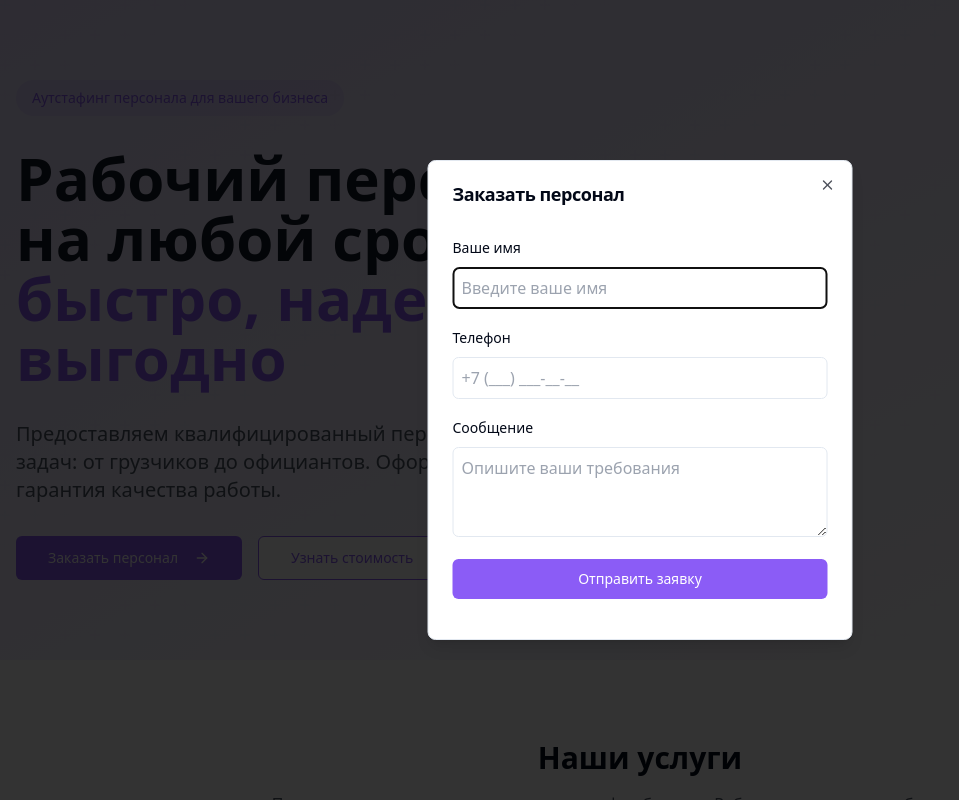
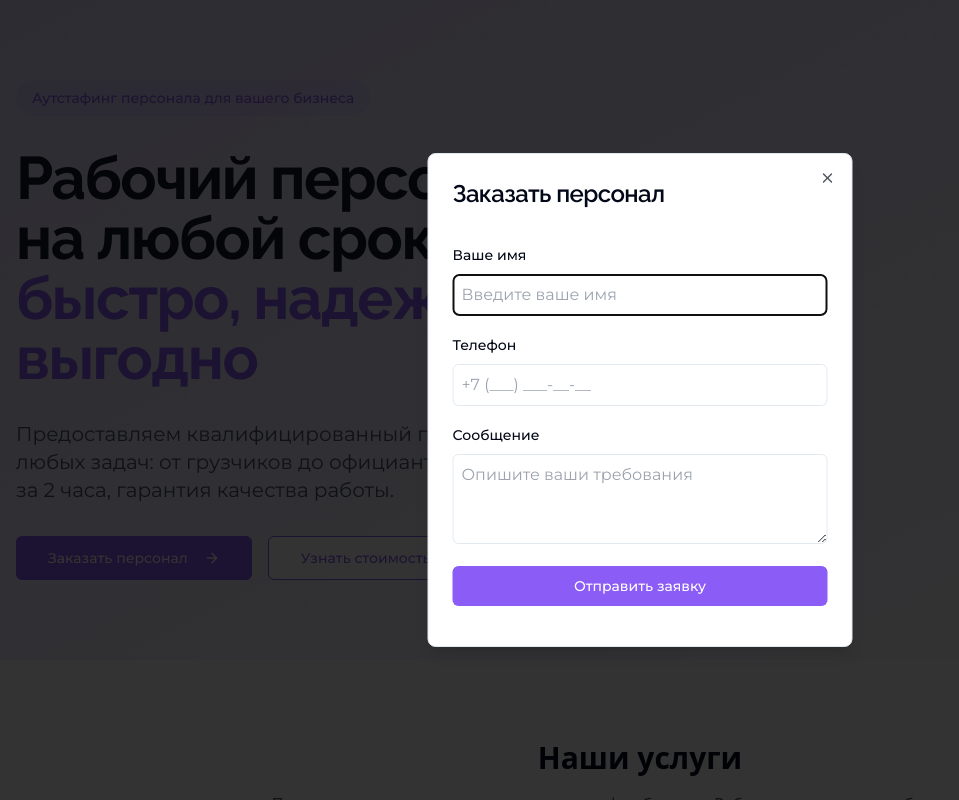
Before and after one commit to anvlasv/smart-staffing-landing, a React (Vite) app: page / in a window 1280 px wide. Both pictures are taken after a click on the button "Заказать персонал". Shown: the top 800 px of the page, without its empty margins (0-959 px from the left). Built offline with nearby package versions, Linux system fonts and the light colour scheme.

Commit message:
Update website fonts
Update website fonts to use modern Cyrillic fonts.

```diff
--- a/index.html
+++ b/index.html
@@ -1,3 +1,4 @@
+
 <!DOCTYPE html>
 <html lang="en">
   <head>
@@ -7,6 +8,9 @@
     <meta name="description" content="Lovable Generated Project" />
     <meta name="author" content="Lovable" />
     <meta property="og:image" content="/og-image.png" />
+    <link rel="preconnect" href="https://fonts.googleapis.com">
+    <link rel="preconnect" href="https://fonts.gstatic.com" crossorigin>
+    <link href="https://fonts.googleapis.com/css2?family=Montserrat:wght@400;500;600;700&family=Raleway:wght@400;500;600;700&display=swap" rel="stylesheet">
   </head>
 
   <body>
--- a/src/components/HeroSection.tsx
+++ b/src/components/HeroSection.tsx
@@ -20,63 +20,63 @@ export const HeroSection = () => {
       <div className="container mx-auto px-4 py-20 relative z-10">
         <div className="grid lg:grid-cols-2 gap-12 items-center">
           <div className="text-left space-y-8 animate-fade-in">
-            <span className="inline-block px-4 py-2 bg-[#8B5CF6]/10 text-[#8B5CF6] rounded-full text-sm font-medium">
+            <span className="inline-block px-4 py-2 bg-[#8B5CF6]/10 text-[#8B5CF6] rounded-full text-sm font-montserrat font-medium">
               Аутстафинг персонала для вашего бизнеса
             </span>
-            <h1 className="text-4xl md:text-6xl font-bold text-gray-900 leading-tight">
+            <h1 className="font-raleway text-4xl md:text-6xl font-bold text-gray-900 leading-tight tracking-tight">
               Рабочий персонал на любой срок –
               <span className="text-[#8B5CF6]">быстро, надежно, выгодно</span>
             </h1>
-            <p className="text-xl text-gray-600">
+            <p className="font-montserrat text-xl text-gray-600">
               Предоставляем квалифицированный персонал для любых задач: от грузчиков до официантов. Оформление за 2 часа, гарантия качества работы.
             </p>
             <div className="flex flex-col sm:flex-row gap-4">
               <Dialog>
                 <DialogTrigger asChild>
-                  <Button size="lg" className="group bg-[#8B5CF6] hover:bg-[#7C3AED] transition-colors">
+                  <Button size="lg" className="group bg-[#8B5CF6] hover:bg-[#7C3AED] transition-colors font-montserrat">
                     Заказать персонал
                     <ArrowRight className="ml-2 h-4 w-4 transition-transform group-hover:translate-x-1" />
                   </Button>
                 </DialogTrigger>
                 <DialogContent className="sm:max-w-[425px]">
                   <DialogHeader>
-                    <DialogTitle>Заказать персонал</DialogTitle>
+                    <DialogTitle className="font-raleway text-2xl">Заказать персонал</DialogTitle>
                   </DialogHeader>
                   <div className="grid gap-4 py-4">
                     <div className="space-y-2">
-                      <label htmlFor="name" className="text-sm font-medium leading-none">
+                      <label htmlFor="name" className="text-sm font-montserrat font-medium leading-none">
                         Ваше имя
                       </label>
                       <input
                         id="name"
                         type="text"
-                        className="w-full p-2 border rounded-md"
+                        className="w-full p-2 border rounded-md font-montserrat"
                         placeholder="Введите ваше имя"
                       />
                     </div>
                     <div className="space-y-2">
-                      <label htmlFor="phone" className="text-sm font-medium leading-none">
+                      <label htmlFor="phone" className="text-sm font-montserrat font-medium leading-none">
                         Телефон
                       </label>
                       <input
                         id="phone"
                         type="tel"
-                        className="w-full p-2 border rounded-md"
+                        className="w-full p-2 border rounded-md font-montserrat"
                         placeholder="+7 (___) ___-__-__"
                       />
                     </div>
                     <div className="space-y-2">
-                      <label htmlFor="message" className="text-sm font-medium leading-none">
+                      <label htmlFor="message" className="text-sm font-montserrat font-medium leading-none">
                         Сообщение
                       </label>
                       <textarea
                         id="message"
-                        className="w-full p-2 border rounded-md"
+                        className="w-full p-2 border rounded-md font-montserrat"
                         placeholder="Опишите ваши требования"
                         rows={3}
                       />
                     </div>
-                    <Button type="submit" className="bg-[#8B5CF6] hover:bg-[#7C3AED]">
+                    <Button type="submit" className="bg-[#8B5CF6] hover:bg-[#7C3AED] font-montserrat">
                       Отправить заявку
                     </Button>
                   </div>
@@ -85,7 +85,7 @@ export const HeroSection = () => {
               <Button
                 size="lg"
                 variant="outline"
-                className="border-[#8B5CF6] text-[#8B5CF6] hover:bg-[#8B5CF6]/10"
+                className="border-[#8B5CF6] text-[#8B5CF6] hover:bg-[#8B5CF6]/10 font-montserrat"
                 onClick={scrollToPricing}
               >
                 Узнать стоимость
--- a/tailwind.config.ts
+++ b/tailwind.config.ts
@@ -19,6 +19,10 @@ export default {
       },
     },
     extend: {
+      fontFamily: {
+        montserrat: ['Montserrat', 'sans-serif'],
+        raleway: ['Raleway', 'sans-serif'],
+      },
       colors: {
         border: "hsl(var(--border))",
         input: "hsl(var(--input))",
```
